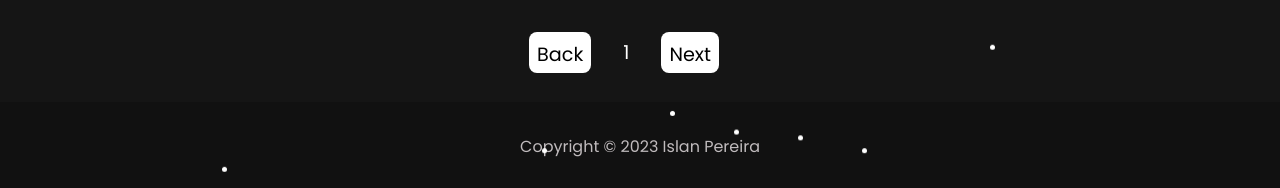
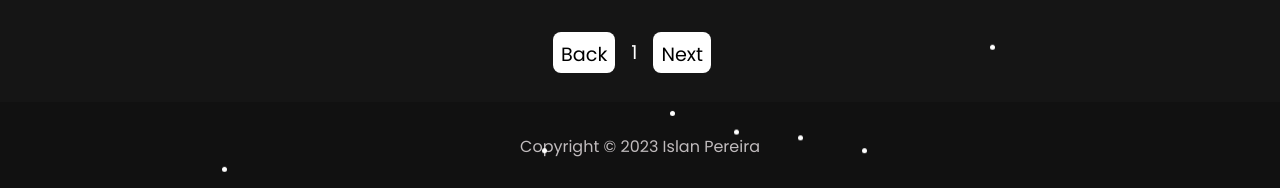
Before and after one commit to IslanP1/Moonlight-Gallery, a plain HTML site: page index.html in a window 1280 px wide. Shown: the part 125-313 px from the top of the page. Drawn offline with nearby package versions, Linux system fonts and the light colour scheme; no server answers.

Commit message:
fix: num page

```diff
--- a/styles/style.css
+++ b/styles/style.css
@@ -101,10 +101,11 @@ main {
   align-items: center;
   margin: 0 auto;
   padding: 1rem 0;
-  gap: 2rem;
+  gap: 1rem;
 }
 
 .buttons button {
+  margin: 0 auto;
   height: 2.6rem;
   background-color: #fff;
   border-radius: 0.5rem;
```
